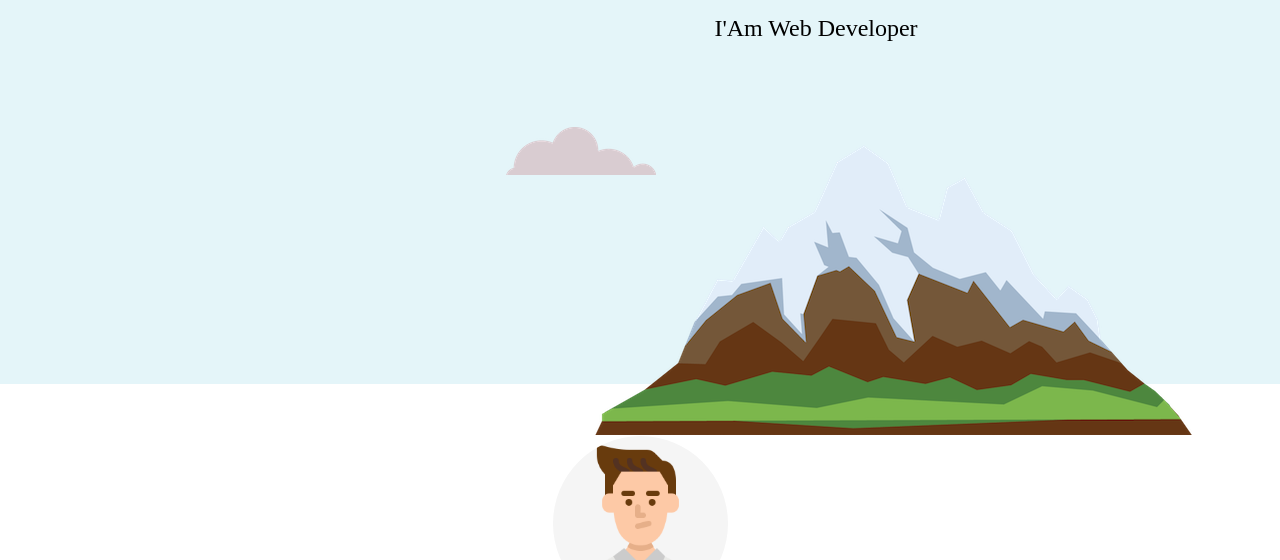
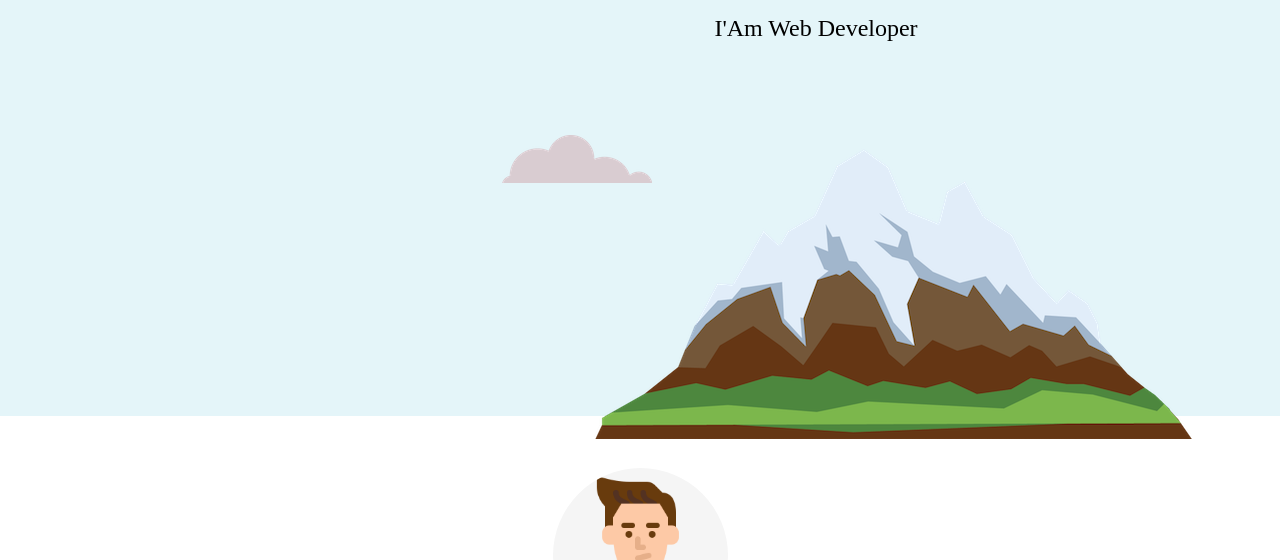
Before and after one commit to YUG2121/Welcome-u, a plain HTML site: page index.html in a window 1280 px wide. Shown: the part 240-800 px from the top of the page. Drawn offline with Linux system fonts and the light colour scheme.

Commit message:
Update style.css

```diff
--- a/style.css
+++ b/style.css
@@ -10,12 +10,13 @@ font-family:'merriweather', serif;
     left: 223px;
     margin: 23px;}
         #container1{
-            position: relative;
+
             margin: 0;
             text-align: center;
-            height: 39pc;
+            height: 41pc;
     width: 204vh;
         background-color: #E4F5F9;
+            display: block;
         }
         h1{font-family: 'Sacramento', cursive;
             color: #66BFBF;
@@ -63,6 +64,7 @@ font-family:'merriweather', serif;
             }
 .mount{
 margin-top: 12px;
+    padding: 4px;
 }
             .desigen{width: 25%;
             float: left;
```
